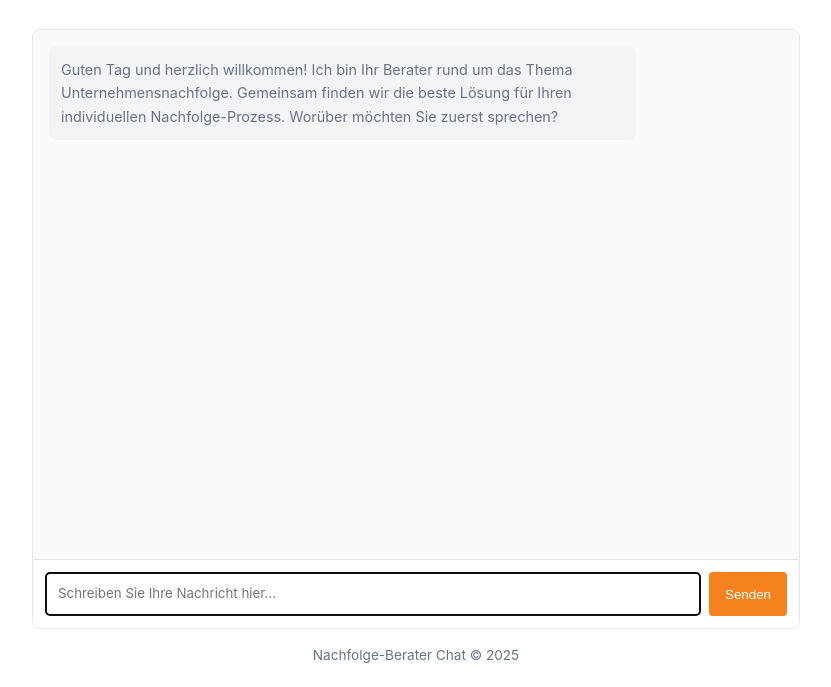
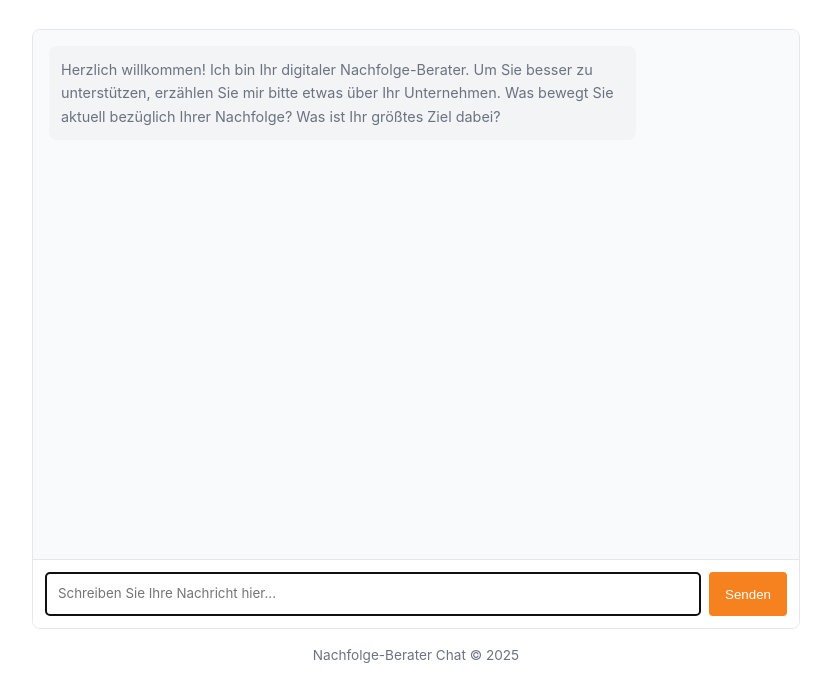
Before and after one commit to oli5bo5/nachfolge-rag-worker, a website: page public/index.html in a window 1280 px wide. Shown: the part 113-800 px from the top of the page, without its empty margins (224-1055 px from the left). Drawn offline with Linux system fonts and the light colour scheme.

Commit message:
Revise chat welcome message for clarity
Updated the welcome message in the chat interface to provide a more engaging introduction for users.

```diff
--- a/public/index.html
+++ b/public/index.html
@@ -15,13 +15,11 @@
         --user-msg-bg: #fff2e6;
         --assistant-msg-bg: #f3f4f6;
       }
-
       * {
         box-sizing: border-box;
         margin: 0;
         padding: 0;
       }
-
       body {
         font-family:
           -apple-system, BlinkMacSystemFont, "Segoe UI", Roboto, Oxygen, Ubuntu,
@@ -32,24 +30,20 @@
         margin: 0 auto;
         padding: 1rem;
       }
-
       header {
         text-align: center;
         margin-bottom: 2rem;
         padding: 1rem 0;
         border-bottom: 1px solid var(--border-color);
       }
-
       h1 {
         font-size: 1.5rem;
         color: var(--primary-color);
       }
-
       p {
         font-size: 0.9rem;
         color: var(--text-light);
       }
-
       .chat-container {
         display: flex;
         flex-direction: column;
@@ -59,39 +53,33 @@
         border-radius: 8px;
         overflow: hidden;
       }
-
       .chat-messages {
         flex: 1;
         overflow-y: auto;
         padding: 1rem;
         background-color: var(--light-bg);
       }
-
       .message {
         margin-bottom: 1rem;
         padding: 0.75rem;
         border-radius: 8px;
         max-width: 80%;
       }
-
       .user-message {
         background-color: var(--user-msg-bg);
         align-self: flex-end;
         margin-left: auto;
       }
-
       .assistant-message {
         background-color: var(--assistant-msg-bg);
         align-self: flex-start;
       }
-
       .message-input {
         display: flex;
         padding: 0.75rem;
         border-top: 1px solid var(--border-color);
         background-color: white;
       }
-
       #user-input {
         flex: 1;
         padding: 0.75rem;
@@ -101,7 +89,6 @@
         resize: none;
         min-height: 44px;
       }
-
       #send-button {
         margin-left: 0.5rem;
         padding: 0 1rem;
@@ -112,27 +99,22 @@
         cursor: pointer;
         transition: background-color 0.2s;
       }
-
       #send-button:hover {
         background-color: var(--primary-hover);
       }
-
       #send-button:disabled {
         background-color: var(--text-light);
         cursor: not-allowed;
       }
-
       .typing-indicator {
         display: none;
         margin-bottom: 1rem;
         font-style: italic;
         color: var(--text-light);
       }
-
       .typing-indicator.visible {
         display: block;
       }
-
       footer {
         margin-top: 1rem;
         text-align: center;
@@ -150,7 +132,7 @@
       <div class="chat-messages" id="chat-messages">
         <div class="message assistant-message">
           <p>
-            Guten Tag und herzlich willkommen! Ich bin Ihr Berater rund um das Thema Unternehmensnachfolge. Gemeinsam finden wir die beste Lösung für Ihren individuellen Nachfolge-Prozess. Worüber möchten Sie zuerst sprechen?
+            Herzlich willkommen! Ich bin Ihr digitaler Nachfolge-Berater. Um Sie besser zu unterstützen, erzählen Sie mir bitte etwas über Ihr Unternehmen. Was bewegt Sie aktuell bezüglich Ihrer Nachfolge? Was ist Ihr größtes Ziel dabei?
           </p>
         </div>
       </div>
```
